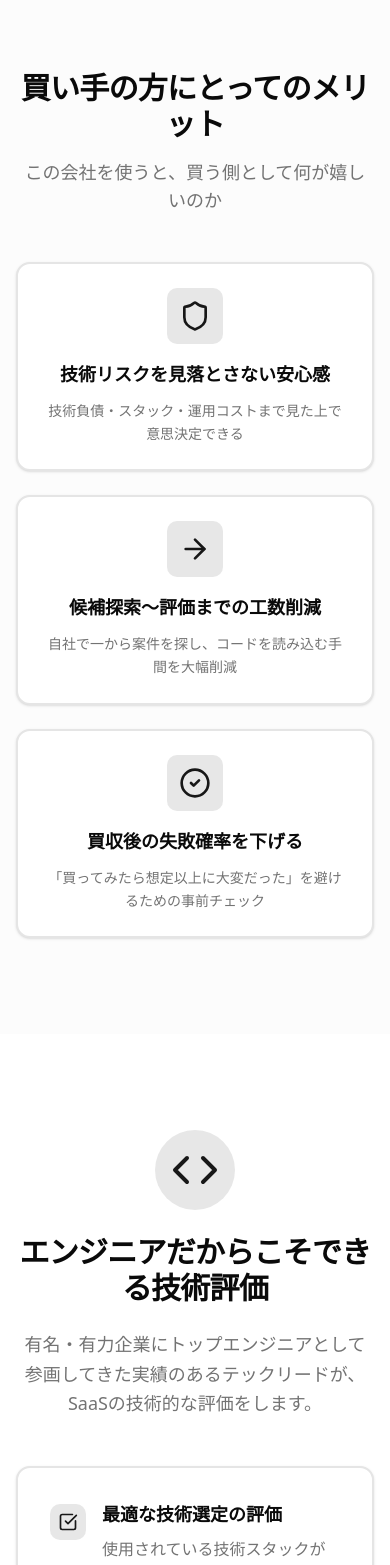
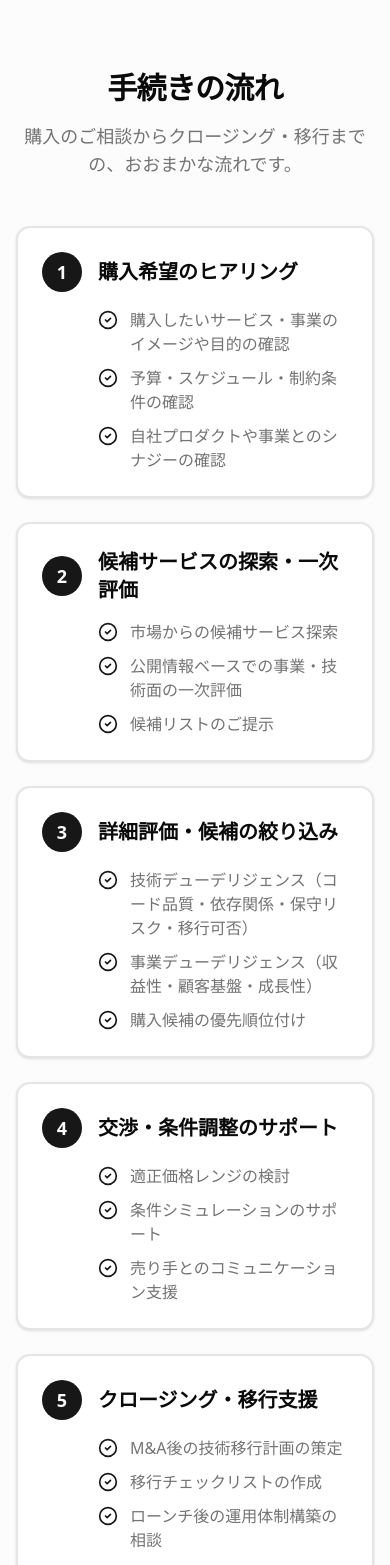
Before and after one commit to hisashi-takagi0925/company-hp, a Next.js app: page /lp/ma/buy in a window 390 px wide. Shown: the part 4220-5785 px from the top of the page. Built offline with nearby package versions, Linux system fonts and the light colour scheme.

Commit message:
問い合わせフォームとM&A LPのUX改善
- 問い合わせフォームのメッセージ文字数下限の撤廃
- 買い手・売り手・仲介LPの手続きの流れにアイコンを追加
- 買いたい方LPに手続きの流れブロックを追加

```diff
--- a/app/_components/contact/index.tsx
+++ b/app/_components/contact/index.tsx
@@ -152,20 +152,17 @@ export function ContactForm({ onSuccess }: ContactFormProps) {
               name="message"
               render={({ field }) => (
                 <FormItem>
-                  <FormLabel>メッセージ本文 *（400〜1200字推奨）</FormLabel>
+                  <FormLabel>メッセージ本文 *</FormLabel>
                   <FormControl>
                     <Textarea
-                      placeholder="お問い合わせ内容をご記入ください（400〜1200字推奨）"
+                      placeholder="お問い合わせ内容をご記入ください"
                       className="min-h-[200px]"
                       {...field}
                     />
                   </FormControl>
                   <FormMessage />
-                  <p className={`text-xs ${(field.value?.length || 0) < 400 && field.value ? "text-orange-600 dark:text-orange-400" : "text-muted-foreground"}`}>
+                  <p className="text-xs text-muted-foreground">
                     {field.value?.length || 0} / 1200字
-                    {(field.value?.length || 0) > 0 && (field.value?.length || 0) < 400 && (
-                      <span className="ml-2">（400字以上推奨）</span>
-                    )}
                   </p>
                 </FormItem>
               )}
--- a/app/lp/ma/brokerage/page.tsx
+++ b/app/lp/ma/brokerage/page.tsx
@@ -11,6 +11,13 @@ import {
   Sparkles,
   ArrowRight,
   Search,
+  MessageCircle,
+  FileCode2,
+  FileText,
+  Users2,
+  FileSignature,
+  BadgeCheck,
+  Rocket,
 } from "lucide-react";
 import Link from "next/link";
 import Image from "next/image";
@@ -27,6 +34,7 @@ const brokerageSteps = [
   {
     step: 1,
     title: "売却希望のヒアリング",
+    icon: MessageCircle,
     items: [
       "サービス概要の確認",
       "売却理由の確認",
@@ -36,6 +44,7 @@ const brokerageSteps = [
   {
     step: 2,
     title: "事業・コード評価",
+    icon: FileCode2,
     items: [
       "技術的な評価（コード品質、アーキテクチャ、依存関係、保守リスク）",
       "事業的な評価（収益性、顧客基盤、成長性）",
@@ -45,6 +54,7 @@ const brokerageSteps = [
   {
     step: 3,
     title: "譲渡準備",
+    icon: FileText,
     items: [
       "ティーザーの作成",
       "情報開示資料（IM）の作成",
@@ -55,21 +65,25 @@ const brokerageSteps = [
   {
     step: 4,
     title: "買い手の探索・マッチング",
+    icon: Users2,
     items: ["適切な買い手の探索", "買い手への提案", "マッチングの調整"],
   },
   {
     step: 5,
     title: "交渉・契約支援",
+    icon: FileSignature,
     items: ["交渉のサポート", "契約条件の調整", "法的アドバイスの提供"],
   },
   {
     step: 6,
     title: "クロージング",
+    icon: BadgeCheck,
     items: ["最終的な契約条件の確定", "クロージング手続きの支援"],
   },
   {
     step: 7,
     title: "移行支援",
+    icon: Rocket,
     items: ["技術移行のサポート", "データ移行の支援", "引き継ぎ業務の支援"],
   },
 ];
@@ -380,7 +394,14 @@ export default function BrokeragePage() {
                         <div className="flex h-10 w-10 flex-shrink-0 items-center justify-center rounded-full bg-primary text-lg font-bold text-primary-foreground transition-transform group-hover:scale-110">
                           {step.step}
                         </div>
-                        <h4 className="text-xl font-semibold">{step.title}</h4>
+                        <div className="flex items-center gap-3">
+                          <div className="hidden h-9 w-9 items-center justify-center rounded-full bg-primary/10 sm:flex">
+                            <step.icon className="h-5 w-5 text-primary" />
+                          </div>
+                          <h4 className="text-xl font-semibold">
+                            {step.title}
+                          </h4>
+                        </div>
                       </div>
                       <ul className="ml-14 space-y-2.5">
                         {step.items.map((item, index) => (
--- a/app/lp/ma/buy/page.tsx
+++ b/app/lp/ma/buy/page.tsx
@@ -12,6 +12,8 @@ import {
   Sparkles,
   ArrowRight,
   Search,
+  MessageCircle,
+  Rocket,
 } from "lucide-react";
 import Link from "next/link";
 import Image from "next/image";
@@ -24,6 +26,59 @@ export const metadata: Metadata = {
   description:
     "「こんなサービスを買い取りたい」などがあれば、お気軽にお問い合わせください。技術負債・運用コスト・継続性などに対する厳しい査定をクリアした良質なサービスを多数取り扱っています。",
 };
+
+const buySteps = [
+  {
+    step: 1,
+    title: "購入希望のヒアリング",
+    icon: MessageCircle,
+    items: [
+      "購入したいサービス・事業のイメージや目的の確認",
+      "予算・スケジュール・制約条件の確認",
+      "自社プロダクトや事業とのシナジーの確認",
+    ],
+  },
+  {
+    step: 2,
+    title: "候補サービスの探索・一次評価",
+    icon: Search,
+    items: [
+      "市場からの候補サービス探索",
+      "公開情報ベースでの事業・技術面の一次評価",
+      "候補リストのご提示",
+    ],
+  },
+  {
+    step: 3,
+    title: "詳細評価・候補の絞り込み",
+    icon: Code,
+    items: [
+      "技術デューデリジェンス（コード品質・依存関係・保守リスク・移行可否）",
+      "事業デューデリジェンス（収益性・顧客基盤・成長性）",
+      "購入候補の優先順位付け",
+    ],
+  },
+  {
+    step: 4,
+    title: "交渉・条件調整のサポート",
+    icon: Handshake,
+    items: [
+      "適正価格レンジの検討",
+      "条件シミュレーションのサポート",
+      "売り手とのコミュニケーション支援",
+    ],
+  },
+  {
+    step: 5,
+    title: "クロージング・移行支援",
+    icon: Rocket,
+    items: [
+      "M&A後の技術移行計画の策定",
+      "移行チェックリストの作成",
+      "ローンチ後の運用体制構築の相談",
+    ],
+  },
+];
 
 const deliverables = [
   {
@@ -287,8 +342,55 @@ export default function BuyPage() {
           </div>
         </section>
 
+        {/* 手続きの流れ */}
+        <section className="bg-muted/30 py-24">
+          <div className="container mx-auto px-4">
+            <div className="mx-auto max-w-4xl">
+              <div className="mb-12 text-center">
+                <h2 className="mb-4 text-3xl font-bold tracking-tight sm:text-4xl">
+                  手続きの流れ
+                </h2>
+                <p className="mx-auto max-w-2xl text-lg text-muted-foreground">
+                  購入のご相談からクロージング・移行までの、おおまかな流れです。
+                </p>
+              </div>
+              <div className="space-y-6">
+                {buySteps.map((step) => (
+                  <div
+                    key={step.step}
+                    className="group rounded-xl border-2 border-border bg-background p-6 shadow-sm transition-all hover:border-primary/50 hover:shadow-md"
+                  >
+                    <div className="mb-4 flex items-center gap-4">
+                      <div className="flex h-10 w-10 flex-shrink-0 items-center justify-center rounded-full bg-primary text-lg font-bold text-primary-foreground transition-transform group-hover:scale-110">
+                        {step.step}
+                      </div>
+                      <div className="flex items-center gap-3">
+                        <div className="hidden h-9 w-9 items-center justify-center rounded-full bg-primary/10 sm:flex">
+                          <step.icon className="h-5 w-5 text-primary" />
+                        </div>
+                        <h4 className="text-xl font-semibold">{step.title}</h4>
+                      </div>
+                    </div>
+                    <ul className="ml-14 space-y-2.5">
+                      {step.items.map((item, index) => (
+                        <li
+                          key={index}
+                          className="flex items-start gap-3 text-base text-muted-foreground"
+                        >
+                          <CheckCircle2 className="mt-0.5 h-5 w-5 flex-shrink-0 text-primary" />
+                          <span>{item}</span>
+                        </li>
+                      ))}
+                    </ul>
+                  </div>
+                ))}
+              </div>
+            </div>
+          </div>
+        </section>
+
         {/* 買い手にとってのメリット */}
-        <section className="bg-muted/30 py-24">
+        <section className="py-24">
           <div className="container mx-auto px-4">
             <div className="mx-auto max-w-4xl">
               <div className="mb-12 text-center">
--- a/app/lp/ma/sell/page.tsx
+++ b/app/lp/ma/sell/page.tsx
@@ -10,6 +10,11 @@ import {
   Users,
   ArrowRight,
   Sparkles,
+  MessageCircle,
+  FileCode2,
+  BadgeCheck,
+  FileSignature,
+  Rocket,
 } from "lucide-react";
 import Link from "next/link";
 import Image from "next/image";
@@ -26,6 +31,7 @@ const purchaseSteps = [
   {
     step: 1,
     title: "初回ヒアリング",
+    icon: MessageCircle,
     items: [
       "サービス概要の確認",
       "売却希望理由の確認",
@@ -35,6 +41,7 @@ const purchaseSteps = [
   {
     step: 2,
     title: "事業・コード評価",
+    icon: FileCode2,
     items: [
       "技術的な評価（コード品質、アーキテクチャ、依存関係）",
       "事業的な評価（収益性、顧客基盤、成長性）",
@@ -44,16 +51,19 @@ const purchaseSteps = [
   {
     step: 3,
     title: "買取の決定",
+    icon: BadgeCheck,
     items: ["弊社での買取可否の判断", "買取条件の提示"],
   },
   {
     step: 4,
     title: "契約・クロージング",
+    icon: FileSignature,
     items: ["契約条件の調整", "デューデリジェンスの実施", "クロージング手続き"],
   },
   {
     step: 5,
     title: "移行支援",
+    icon: Rocket,
     items: ["技術移行のサポート", "データ移行の支援", "引き継ぎ業務の支援"],
   },
 ];
@@ -475,7 +485,14 @@ export default function SellPage() {
                         <div className="flex h-10 w-10 flex-shrink-0 items-center justify-center rounded-full bg-primary text-lg font-bold text-primary-foreground transition-transform group-hover:scale-110">
                           {step.step}
                         </div>
-                        <h4 className="text-xl font-semibold">{step.title}</h4>
+                        <div className="flex items-center gap-3">
+                          <div className="hidden h-9 w-9 items-center justify-center rounded-full bg-primary/10 sm:flex">
+                            <step.icon className="h-5 w-5 text-primary" />
+                          </div>
+                          <h4 className="text-xl font-semibold">
+                            {step.title}
+                          </h4>
+                        </div>
                       </div>
                       <ul className="ml-14 space-y-2.5">
                         {step.items.map((item, index) => (
```
